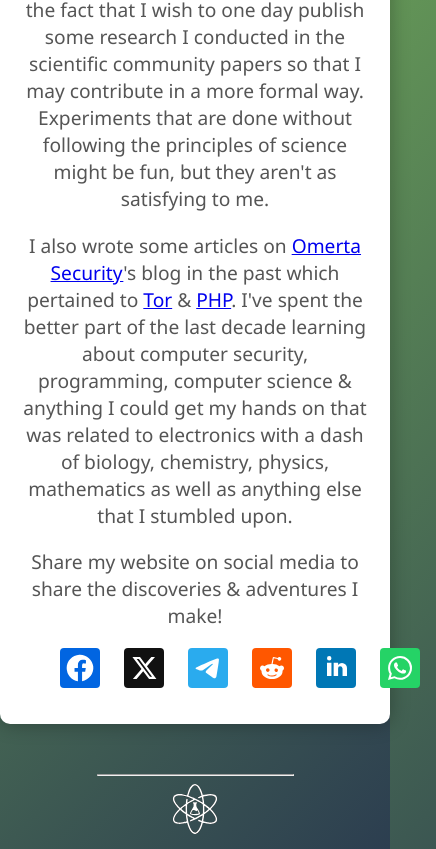
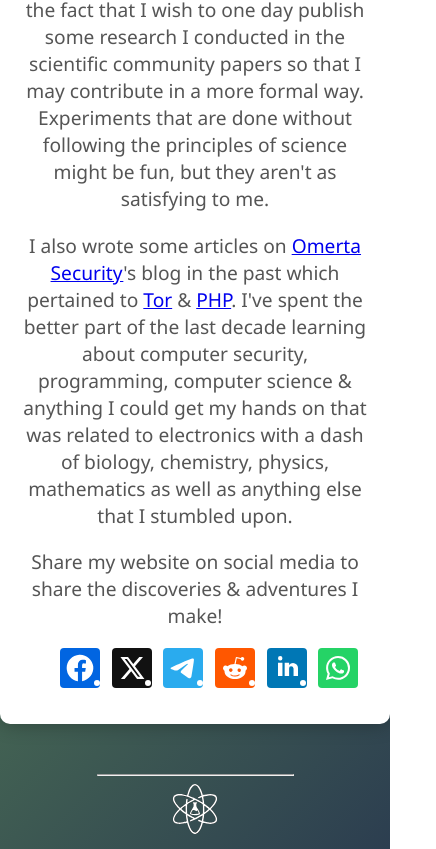
Before and after one commit to lancilloties/lancilloties.github.io, a plain HTML site: page index.html in a window 390 px wide. Shown: the part 1022-1871 px from the top of the page, 436 px wide, since content can reach past the window. Drawn offline with Linux system fonts and the light colour scheme.

Commit message:
Corrected LinkedIn logo in socials & fix attempt for social sharing buttons on mobile.

```diff
--- a/styles.css
+++ b/styles.css
@@ -47,21 +47,21 @@ body {
 
 .shares-list__item {
   flex: 1;
-  margin-right: 0.5em;
+  /*margin-right: 0.1em;*/
   /* Adjust spacing between buttons */
 }
 
 .shares-list-item {
   display: flex;
-  align-items: center;
-  justify-content: center;
+  /*align-items: center;*/
+  justify-content: left;
 }
 
 .shares-list-item svg {
   width: 2.5em;
   /* Adjust icon size */
   height: 2.5em;
-  margin-right: 1em;
+  /*margin-right: 1em;*/
   /* Adjust spacing between icon and text */
 }
 
@@ -111,7 +111,7 @@ p {
   display: inline-block;
 }
 
-.links-list img {
+.links-list img, svg {
   vertical-align: middle;
   /* Align the logos vertically with the text */
   margin-right: 10px;
```
Also changed, not shown: socials.html (+6 -2 lines), 1 other file.
